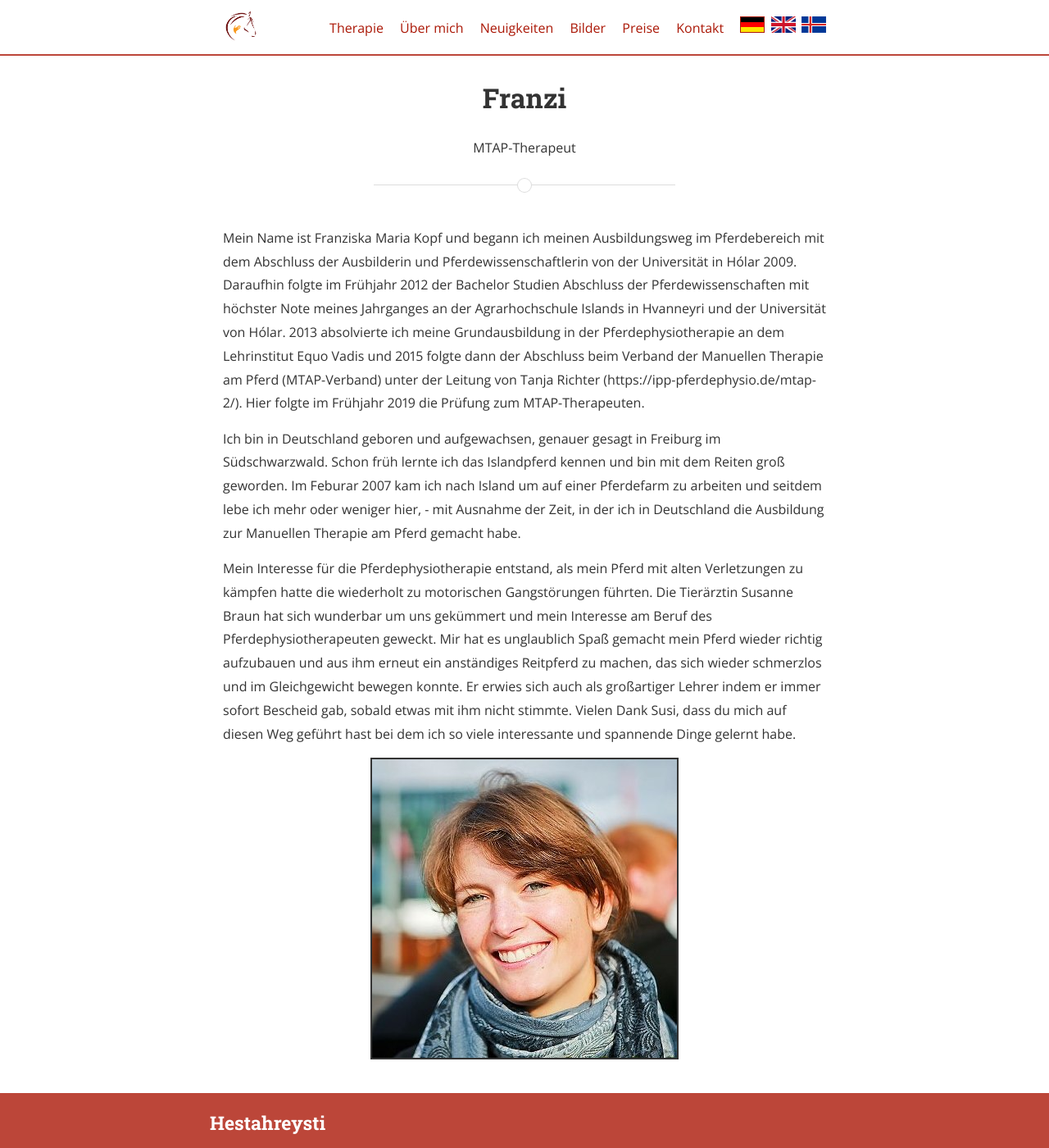
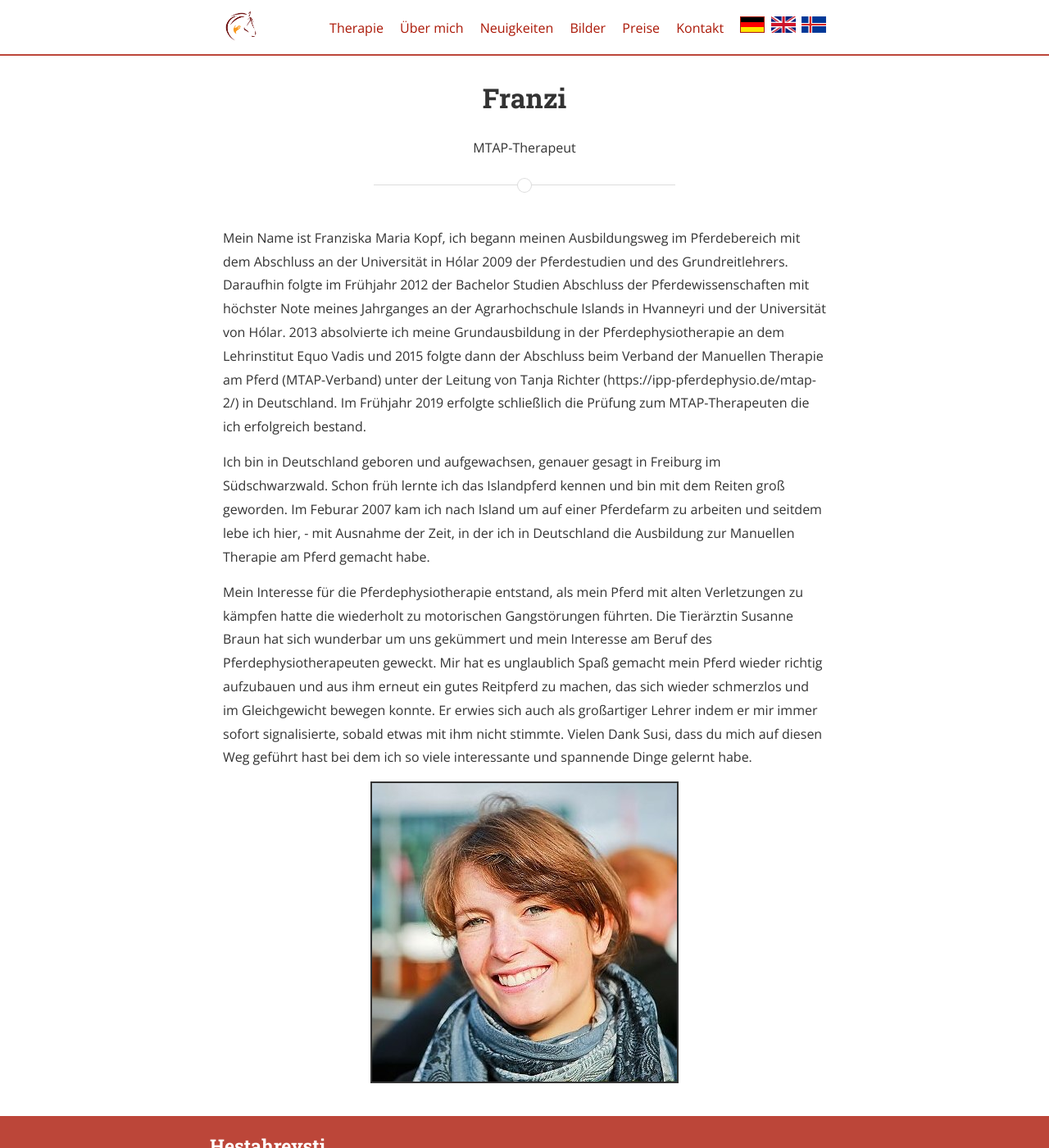
Before and after one commit to FancyFanz/FancyFanz.github.io, a Jekyll site: the page built from team/_posts/0000-01-01-Franzi-de.md, in a window 1280 px wide and 1400 px high. Shown: the whole window at 82% size. Built offline with Jekyll 4.4.1, drawn with Linux system fonts in a browser that asks for light colours; nearby versions of some CDN libraries; library files that are not in the unit come from our copies.

Commit message:
Update 0000-01-01-Franzi-de.md

```diff
--- a/team/_posts/0000-01-01-Franzi-de.md
+++ b/team/_posts/0000-01-01-Franzi-de.md
@@ -9,8 +9,9 @@
 email: franzi.kopf@gmail.com
 ---
 
-Mein Name ist Franziska Maria Kopf und begann ich meinen Ausbildungsweg im Pferdebereich mit dem Abschluss der Ausbilderin und Pferdewissenschaftlerin von der Universität in Hólar 2009. Daraufhin folgte im Frühjahr 2012 der Bachelor Studien Abschluss der Pferdewissenschaften mit höchster Note meines Jahrganges an der Agrarhochschule Islands in Hvanneyri und der Universität von Hólar. 2013 absolvierte ich meine Grundausbildung in der Pferdephysiotherapie an dem Lehrinstitut Equo Vadis und 2015 folgte dann der Abschluss beim Verband der Manuellen Therapie am Pferd (MTAP-Verband) unter der Leitung von Tanja Richter (https://ipp-pferdephysio.de/mtap-2/). Hier folgte im Frühjahr 2019 die Prüfung zum MTAP-Therapeuten.
+Mein Name ist Franziska Maria Kopf, ich begann meinen Ausbildungsweg im Pferdebereich mit dem Abschluss an der Universität in Hólar 2009 der Pferdestudien und des Grundreitlehrers. Daraufhin folgte im Frühjahr 2012 der Bachelor Studien Abschluss der Pferdewissenschaften mit höchster Note meines Jahrganges an der Agrarhochschule Islands in Hvanneyri und der Universität von Hólar. 2013 absolvierte ich meine Grundausbildung in der Pferdephysiotherapie an dem Lehrinstitut Equo Vadis und 2015 folgte dann der Abschluss beim Verband der Manuellen Therapie am Pferd (MTAP-Verband) unter der Leitung von Tanja Richter (https://ipp-pferdephysio.de/mtap-2/) in Deutschland. Im Frühjahr 2019 erfolgte schließlich die Prüfung zum MTAP-Therapeuten die ich erfolgreich bestand.
 
-Ich bin in Deutschland geboren und aufgewachsen, genauer gesagt in Freiburg im Südschwarzwald. Schon früh lernte ich das Islandpferd kennen und bin mit dem Reiten groß geworden. Im Feburar 2007 kam ich nach Island um auf einer Pferdefarm zu arbeiten und seitdem lebe ich mehr oder weniger hier, - mit Ausnahme der Zeit, in der ich in Deutschland die Ausbildung zur Manuellen Therapie am Pferd gemacht habe.
+Ich bin in Deutschland geboren und aufgewachsen, genauer gesagt in Freiburg im Südschwarzwald. Schon früh lernte ich das Islandpferd kennen und bin mit dem Reiten groß geworden. Im Feburar 2007 kam ich nach Island um auf einer Pferdefarm zu arbeiten und seitdem lebe ich hier, - mit Ausnahme der Zeit, in der ich in Deutschland die Ausbildung zur Manuellen Therapie am Pferd gemacht habe.
 
-Mein Interesse für die Pferdephysiotherapie entstand, als mein Pferd mit alten Verletzungen zu kämpfen hatte die wiederholt zu motorischen Gangstörungen führten. Die Tierärztin Susanne Braun hat sich wunderbar um uns gekümmert und mein Interesse am Beruf des Pferdephysiotherapeuten geweckt. Mir hat es unglaublich Spaß gemacht mein Pferd wieder richtig aufzubauen und aus ihm erneut ein anständiges Reitpferd zu machen, das sich wieder schmerzlos und im Gleichgewicht bewegen konnte. Er erwies sich auch als großartiger Lehrer indem er immer sofort Bescheid gab, sobald etwas mit ihm nicht stimmte. Vielen Dank Susi, dass du mich auf diesen Weg geführt hast bei dem ich so viele interessante und spannende Dinge gelernt habe.
+Mein Interesse für die Pferdephysiotherapie entstand, als mein Pferd mit alten Verletzungen zu kämpfen hatte die wiederholt zu motorischen Gangstörungen führten. Die Tierärztin Susanne Braun hat sich wunderbar um uns gekümmert und mein Interesse am Beruf des Pferdephysiotherapeuten geweckt. Mir hat es unglaublich Spaß gemacht mein Pferd wieder richtig aufzubauen und aus ihm erneut ein gutes Reitpferd zu machen, das sich wieder schmerzlos und im Gleichgewicht bewegen konnte. Er erwies sich auch als großartiger Lehrer indem er mir immer sofort signalisierte, sobald etwas mit ihm nicht stimmte.
+Vielen Dank Susi, dass du mich auf diesen Weg geführt hast bei dem ich so viele interessante und spannende Dinge gelernt habe.
```
